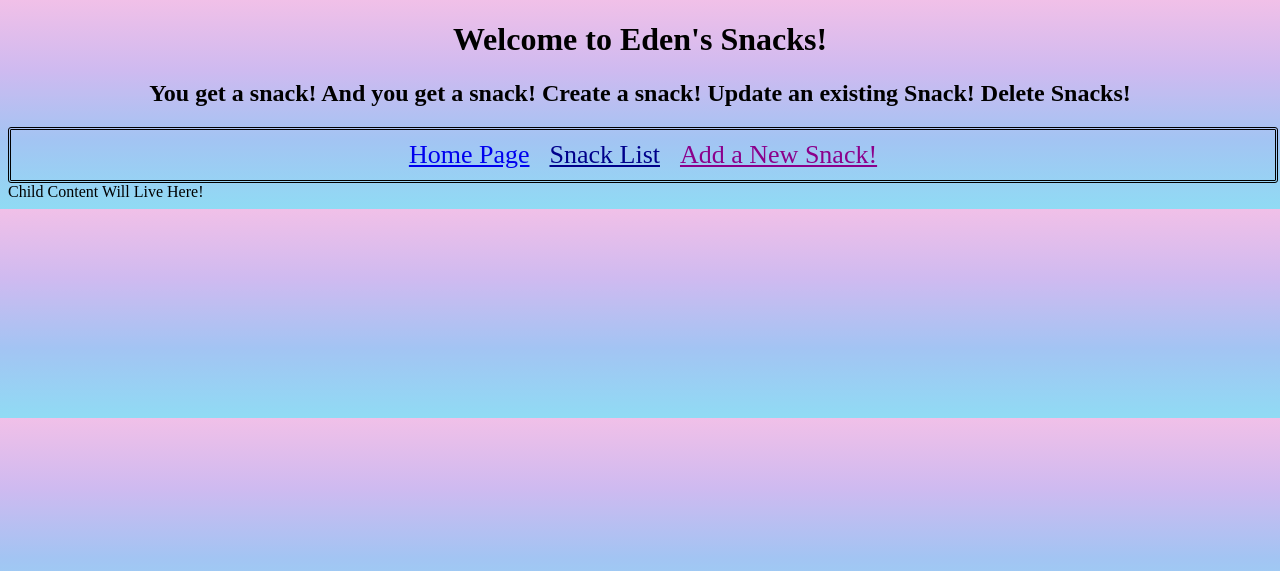
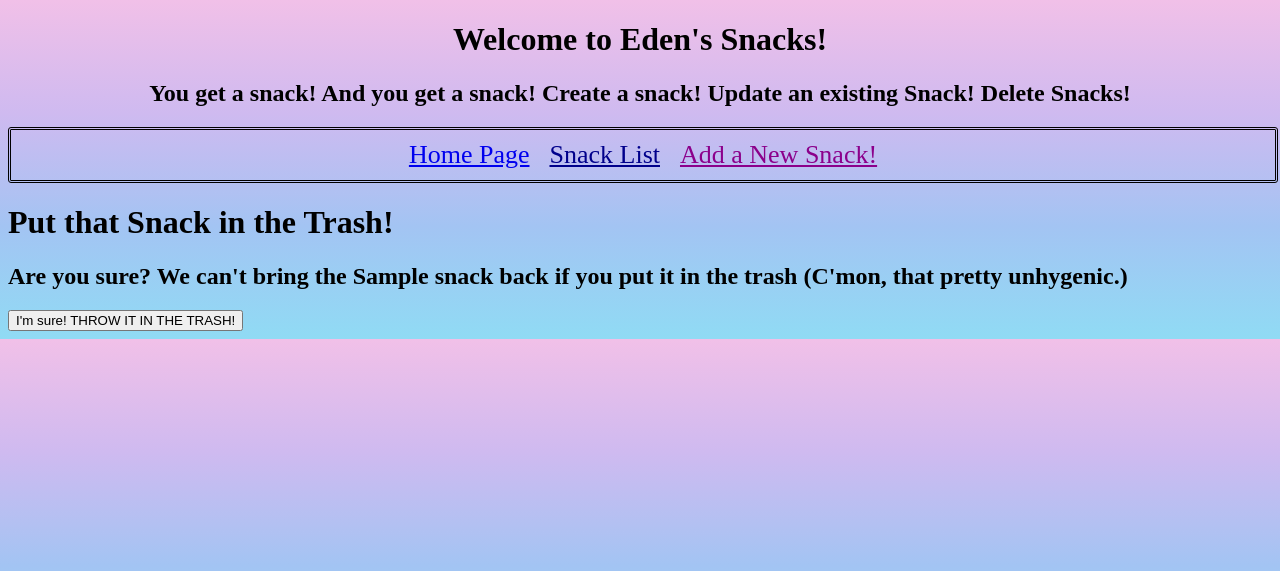
Before and after one commit to eden-brekke/snacks-crud, a Django app: page /1/delete/ in a window 1280 px wide. Shown: the top 571 px of the page. Run offline with Django 4.2, Linux system fonts and the light colour scheme; tables that the repository leaves empty hold one stand-in row (values such as "Sample post").

Commit message:
delete functions as intended

```diff
--- a/templates/snack_delete.html
+++ b/templates/snack_delete.html
@@ -1 +1,13 @@
 {% extends 'base.html' %}
+
+{% block content %}
+
+<h1>Put that Snack in the Trash!</h1>
+
+<form action="" method="post">
+  {% csrf_token %}
+  <h2>Are you sure? We can't bring the {{ snack.title }} back if you put it in the trash (C'mon, that pretty unhygenic.)</h2>
+  <input type="submit" value="I'm sure! THROW IT IN THE TRASH!">
+</form>
+
+{% endblock content %}
```
